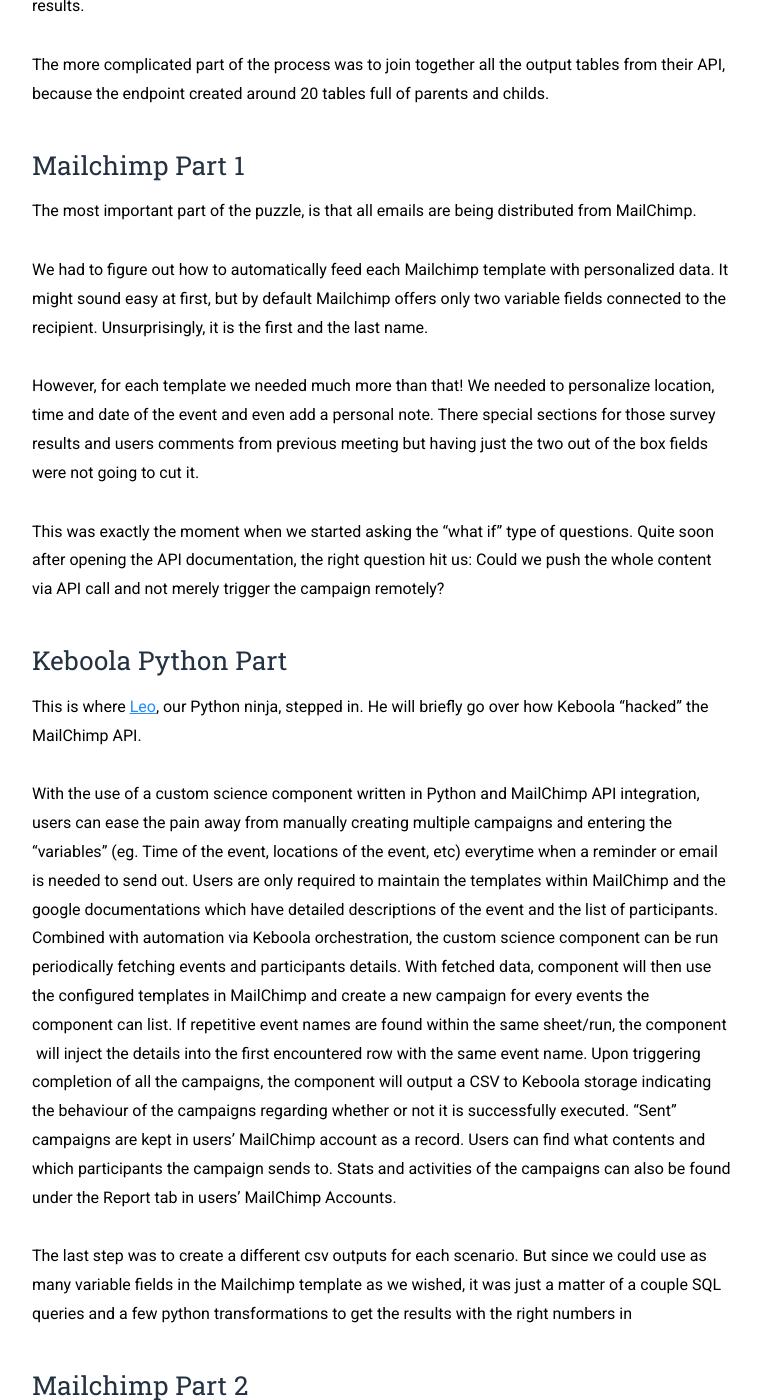
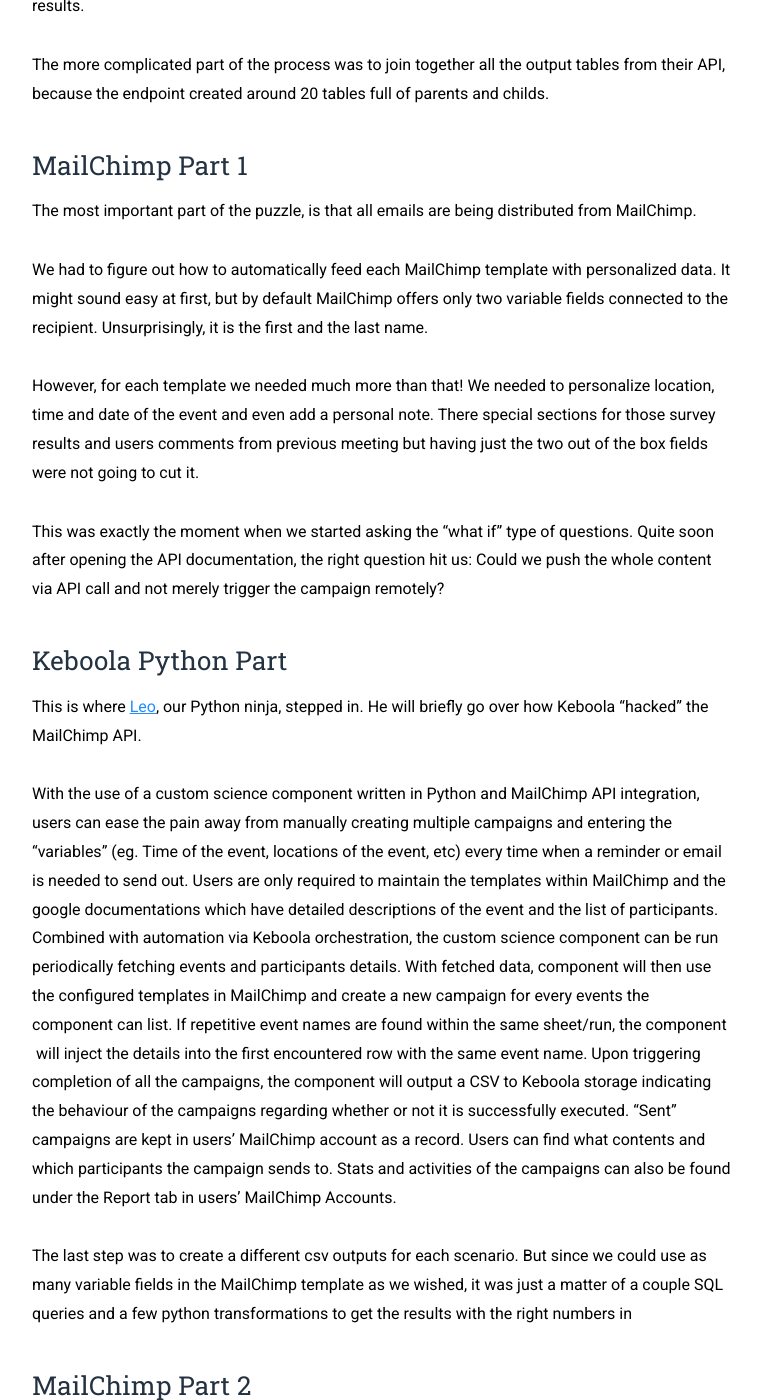
Before and after one commit to keboola/blog, a Jekyll site: the page built from _posts/2018-03-20-see-how-keboola.md, in a window 1280 px wide and 1400 px high, scrolled down 2132 px. Shown: the whole window, without its empty margins (258-1019 px from the left). Built offline with Jekyll 4.4.1, drawn with Linux system fonts in a browser that asks for light colours; nearby versions of some CDN libraries.

Commit message:
Update from Forestry.io - Updated 2018-03-20-see-how-keboola.md

```diff
--- a/_posts/2018-03-20-see-how-keboola.md
+++ b/_posts/2018-03-20-see-how-keboola.md
@@ -33,11 +33,11 @@
 
 The more complicated part of the process was to join together all the output tables from their API, because the endpoint created around 20 tables full of parents and childs.
 
-#### Mailchimp Part 1
+#### MailChimp Part 1
 
 The most important part of the puzzle, is that all emails are being distributed from MailChimp.
 
-We had to figure out how to automatically feed each Mailchimp template with personalized data. It might sound easy at first, but by default Mailchimp offers only two variable fields connected to the recipient. Unsurprisingly, it is the first and the last name.
+We had to figure out how to automatically feed each MailChimp template with personalized data. It might sound easy at first, but by default MailChimp offers only two variable fields connected to the recipient. Unsurprisingly, it is the first and the last name.
 
 However, for each template we needed much more than that! We needed to personalize location, time and date of the event and even add a personal note. There special sections for those survey results and users comments from previous meeting but having just the two out of the box fields were not going to cut it.
 
@@ -47,11 +47,11 @@
 
 This is where [Leo](https://www.linkedin.com/in/chanleoc/), our Python ninja, stepped in. He will briefly go over how Keboola “hacked” the MailChimp API.
 
-With the use of a custom science component written in Python and MailChimp API integration, users can ease the pain away from manually creating multiple campaigns and entering the “variables” (eg. Time of the event, locations of the event, etc) everytime when a reminder or email is needed to send out. Users are only required to maintain the templates within MailChimp and the google documentations which have detailed descriptions of the event and the list of participants. Combined with automation via Keboola orchestration, the custom science component can be run periodically fetching events and participants details. With fetched data, component will then use the configured templates in MailChimp and create a new campaign for every events the component can list. If repetitive event names are found within the same sheet/run, the component  will inject the details into the first encountered row with the same event name. Upon triggering completion of all the campaigns, the component will output a CSV to Keboola storage indicating the behaviour of the campaigns regarding whether or not it is successfully executed. “Sent” campaigns are kept in users’ MailChimp account as a record. Users can find what contents and which participants the campaign sends to. Stats and activities of the campaigns can also be found under the Report tab in users’ MailChimp Accounts.
+With the use of a custom science component written in Python and MailChimp API integration, users can ease the pain away from manually creating multiple campaigns and entering the “variables” (eg. Time of the event, locations of the event, etc) every time when a reminder or email is needed to send out. Users are only required to maintain the templates within MailChimp and the google documentations which have detailed descriptions of the event and the list of participants. Combined with automation via Keboola orchestration, the custom science component can be run periodically fetching events and participants details. With fetched data, component will then use the configured templates in MailChimp and create a new campaign for every events the component can list. If repetitive event names are found within the same sheet/run, the component  will inject the details into the first encountered row with the same event name. Upon triggering completion of all the campaigns, the component will output a CSV to Keboola storage indicating the behaviour of the campaigns regarding whether or not it is successfully executed. “Sent” campaigns are kept in users’ MailChimp account as a record. Users can find what contents and which participants the campaign sends to. Stats and activities of the campaigns can also be found under the Report tab in users’ MailChimp Accounts.
 
-The last step was to create a different csv outputs for each scenario. But since we could use as many variable fields in the Mailchimp template as we wished, it was just a matter of a couple SQL queries and a few python transformations to get the results with the right numbers in
+The last step was to create a different csv outputs for each scenario. But since we could use as many variable fields in the MailChimp template as we wished, it was just a matter of a couple SQL queries and a few python transformations to get the results with the right numbers in
 
-#### Mailchimp Part 2
+#### MailChimp Part 2
 
 Now we had a functioning writer which was able to replace any predefined variable field with data in corresponding column in the output file.
 
```
Also changed, not shown: .forestry/front_matter/templates/post.yml.
